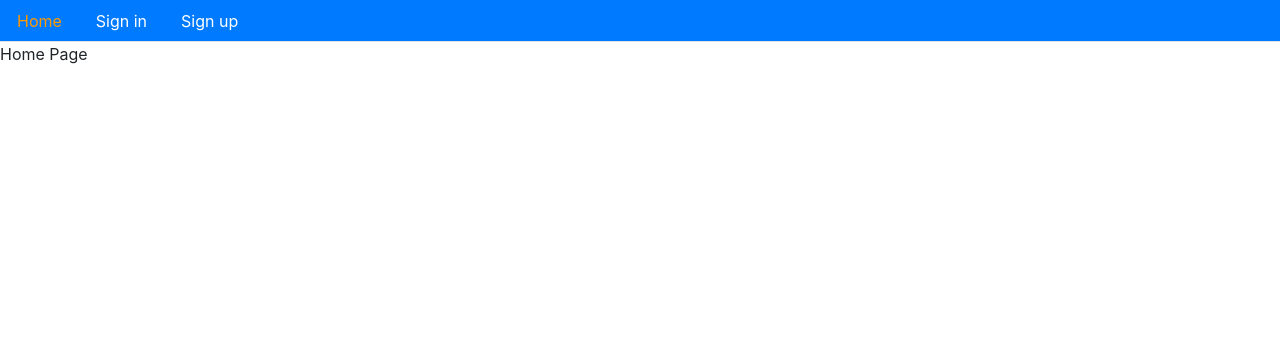
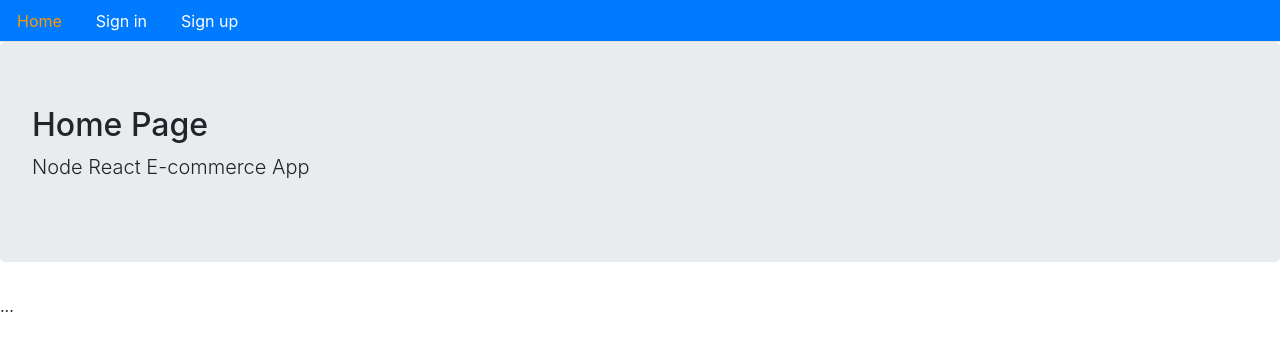
Before and after one commit to jm27/E-Commerce-MERN, a React (Create React App) app in the folder e-commerce-front-end/e-commerce-front-end/: page / in a window 1280 px wide. Shown: the top 350 px of the page. Built offline with nearby package versions, Linux system fonts and the light colour scheme.

Commit message:
Created Layout component as frame for routes

```diff
--- a/e-commerce-front-end/e-commerce-front-end/src/core/Home.js
+++ b/e-commerce-front-end/e-commerce-front-end/src/core/Home.js
@@ -1,5 +1,7 @@
 import React from 'react';
-
-const Home = () => <div>Home Page</div>;
-
+import Layout from './Layout';
+const Home = () => (
+<Layout title="Home Page" description='Node React E-commerce App'>
+...
+</Layout>)
 export default Home
--- /dev/null
+++ b/e-commerce-front-end/e-commerce-front-end/src/core/Layout.js
@@ -0,0 +1,18 @@
+import React from "react";
+
+const Layout = ({
+  title = "Title",
+  description = "Description",
+  className,
+  children,
+}) => (
+  <div>
+    <div className="jumbotron">
+      <h2>{title}</h2>
+      <p className="lead">{description}</p>
+    </div>
+    <div className={className}>{children}</div>
+  </div>
+);
+
+export default Layout;
```
